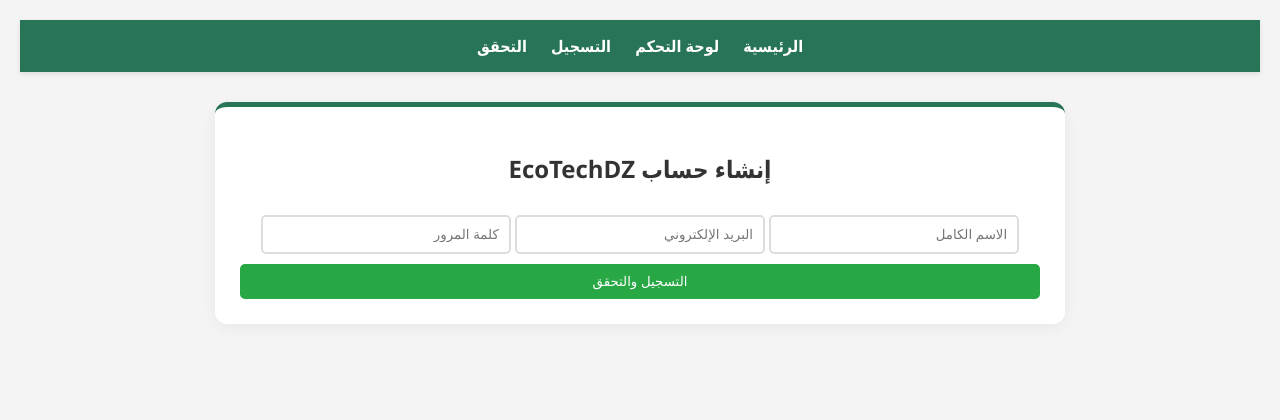
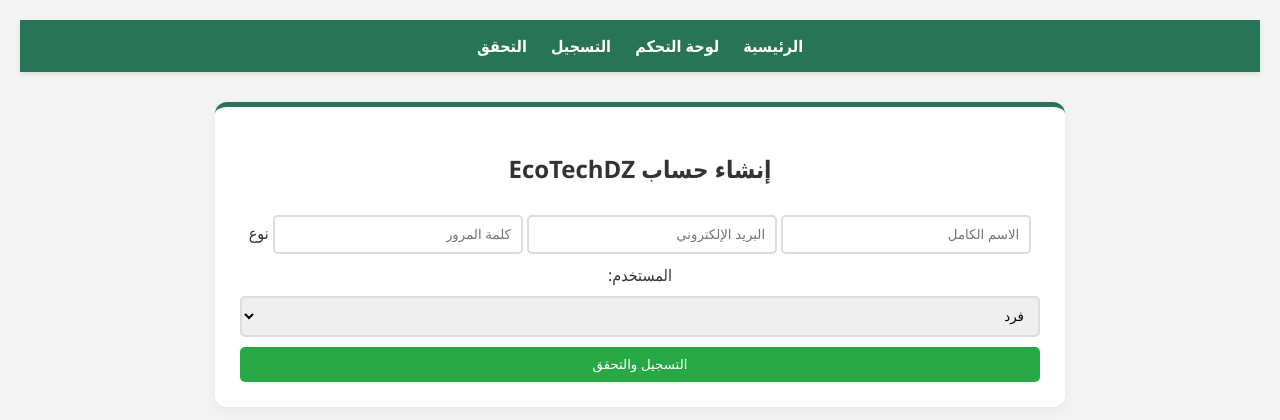
Before and after one commit to ddnya2857-rgb/ECOTECHHDZ, a website: page signup.html in a window 1280 px wide. Drawn offline with Linux system fonts and the light colour scheme.

Commit message:
Add user type selection

```diff
--- a/signup.html
+++ b/signup.html
@@ -27,15 +27,35 @@
     <div class="container">
         <h2>إنشاء حساب EcoTechDZ</h2>
         <form id="signupForm">
-            <input type="text" id="fullName" placeholder="الاسم الكامل" required>
-            <input type="email" id="email" placeholder="البريد الإلكتروني" required>
-            <input type="password" id="password" placeholder="كلمة المرور" required>
-            <button type="submit">التسجيل والتحقق</button>
-        </form>
+    <input type="text" id="fullName" placeholder="الاسم الكامل" required>
+    <input type="email" id="email" placeholder="البريد الإلكتروني" required>
+    <input type="password" id="password" placeholder="كلمة المرور" required>
+
+    <!-- إضافة قائمة نوع المستخدم هنا -->
+    <label for="userType">نوع المستخدم:</label>
+    <select id="userType" required style="width: 100%; padding: 10px; margin: 10px 0;">
+        <option value="individual">فرد</option>
+        <option value="public_institution">مؤسسة عمومية</option>
+        <option value="private_company">مؤسسة خاصة</option>
+        <option value="recycling_center">مركز إعادة تدوير</option>
+        <option value="workshop">ورشة صناعية</option>
+        <option value="transport_truck">شاحنة نقل</option>
+        <option value="waste_collector">جامع نفايات</option>
+    </select>
+
+    <button type="submit">التسجيل والتحقق</button>
+</form>
+
     </div>
 
     <!-- كود إرسال البيانات -->
     <script>
+        const userData = {
+    fullName: document.getElementById('fullName').value,
+    email: document.getElementById('email').value,
+    password: document.getElementById('password').value,
+    userType: document.getElementById('userType').value // أضفنا هذا السطر
+};
         document.getElementById('signupForm').addEventListener('submit', async (e) => {
             e.preventDefault();
             const userData = {
```
